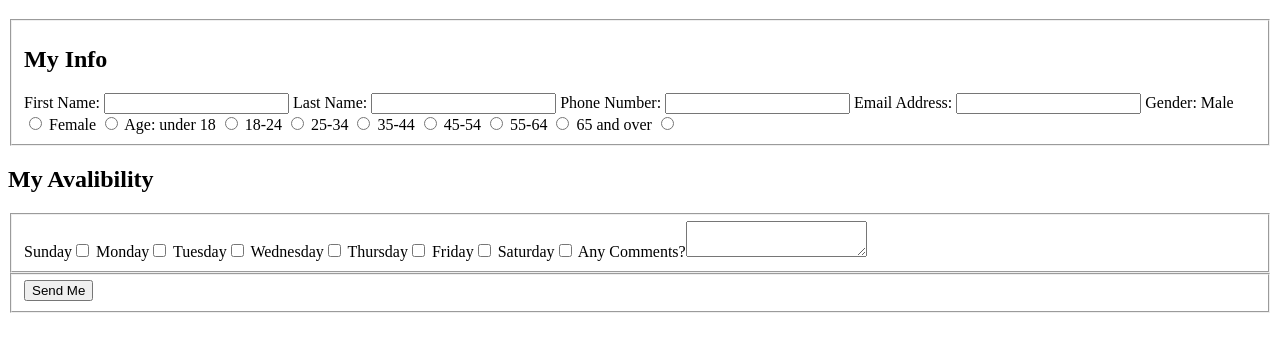
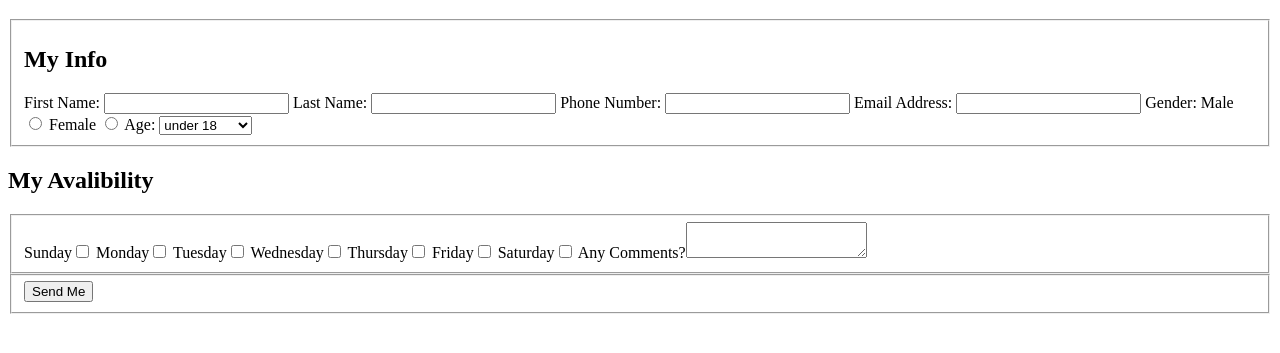
Before and after one commit to jweinsteiniit/lab4, a plain HTML site: page index.html in a window 1280 px wide. Shown: the part 61-414 px from the top of the page. Drawn offline with Linux system fonts and the light colour scheme.

Commit message:
Changed age to drop down menu

```diff
--- a/index.html
+++ b/index.html
@@ -18,13 +18,15 @@
           <label for="gender">Female <input type="radio" name="gender_field" value="female"></label>
         </label>
         <label for="age">Age:
-          <label for="age">under 18 <input type="radio" name="age_field" value="Under 18"></label>
-          <label for="age">18-24 <input type="radio" name="age_field" value="18-24"></label>
-          <label for="age">25-34 <input type="radio" name="age_field" value="25-34"></label>
-          <label for="age">35-44 <input type="radio" name="age_field" value="35-44"></label>
-          <label for="age">45-54 <input type="radio" name="age_field" value="45-54"></label>
-          <label for="age">55-64 <input type="radio" name="age_field" value="55-64"></label>
-          <label for="age">65 and over <input type="radio" name="age_field" value="Over 65"></label>
+          <select name="age_field">
+            <option value="Under 18">under 18</option>
+            <option value="18-24">18-24</option>
+            <option value="25-34">25-34</option>
+            <option value="35-44">35-44</option>
+            <option value="45-54">45-54</option>
+            <option value="55-64">55-64</option>
+            <option value="65 and over">65 and over</option>
+          </select>
         </label>
       </fieldset>
       <h2>My Avalibility</h2>
```
